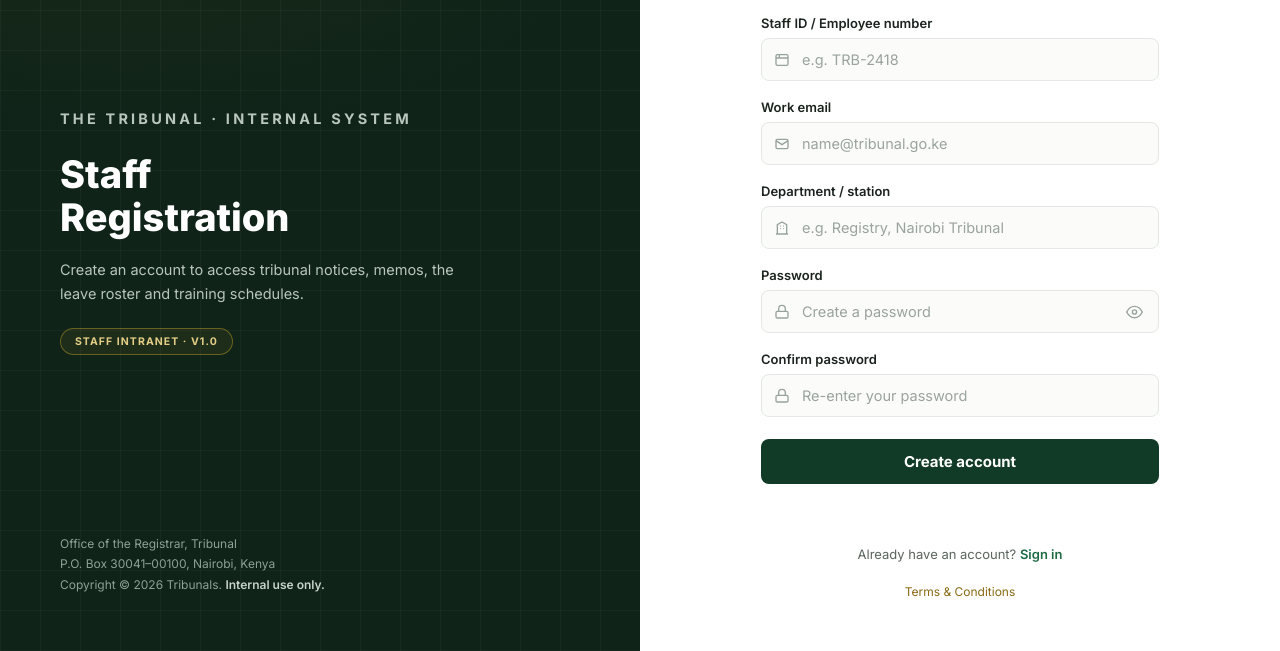
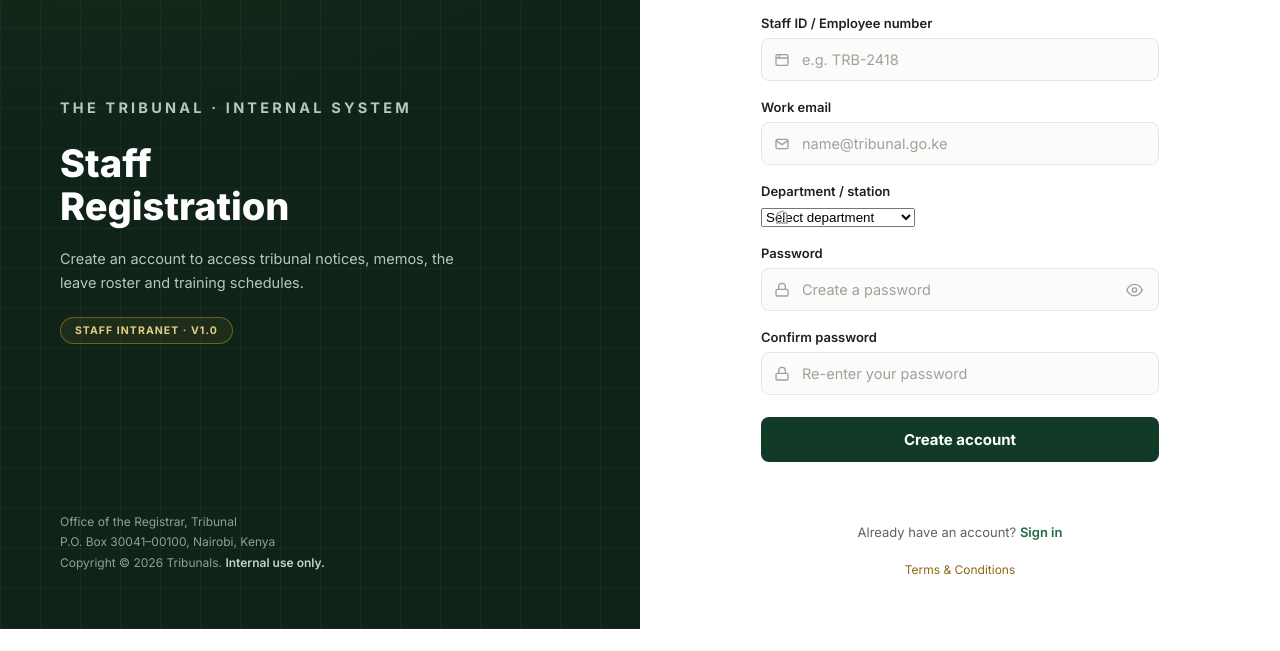
Before and after one commit to MarionOwino-ds/tribunal_notice_board, a plain HTML site: page JUDICIARY/register.html in a window 1280 px wide. Shown: the part 244-895 px from the top of the page. After the commit the page ends 873 px from the top, so only its background shows below. Drawn offline with Linux system fonts and the light colour scheme.

Commit message:
update on department deatils

```diff
--- a/JUDICIARY/register.html
+++ b/JUDICIARY/register.html
@@ -68,7 +68,17 @@
           <label for="department">Department / station</label>
           <div class="input-wrap">
             <svg class="leading" width="16" height="16" viewBox="0 0 24 24" fill="none" stroke="currentColor" stroke-width="2"><path d="M3 21h18M5 21V7l7-4 7 4v14M9 9h1M9 13h1M14 9h1M14 13h1"/></svg>
-            <input type="text" id="department" name="department" placeholder="e.g. Registry, Nairobi Tribunal" required>
+            <select id="department" name="department" required>
+              <option value="" disabled selected>Select department</option>
+              <option value="Registry">Registry</option>
+              <option value="Court Coordination">Court Coordination</option>
+              <option value="Legal Support">Legal Support</option>
+              <option value="Human Resources">Human Resources</option>
+              <option value="IT Services">IT Services</option>
+              <option value="Finance">Finance</option>
+              <option value="Public Relations">Public Relations</option>
+              <option value="Records Management">Records Management</option>
+            </select>
           </div>
         </div>
 
```
Also changed, not shown: dashboard/style.css (renamed from style.css).
